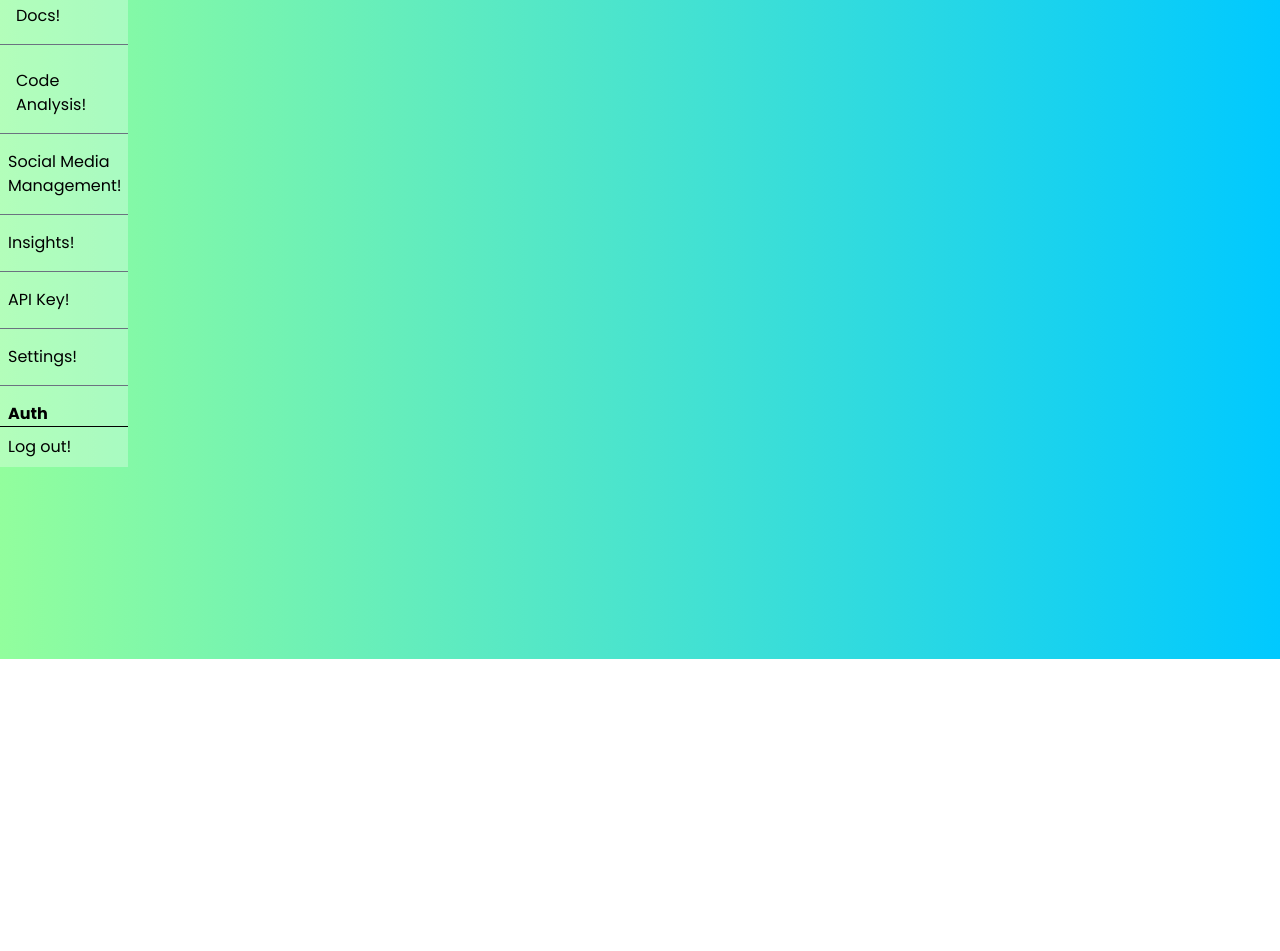
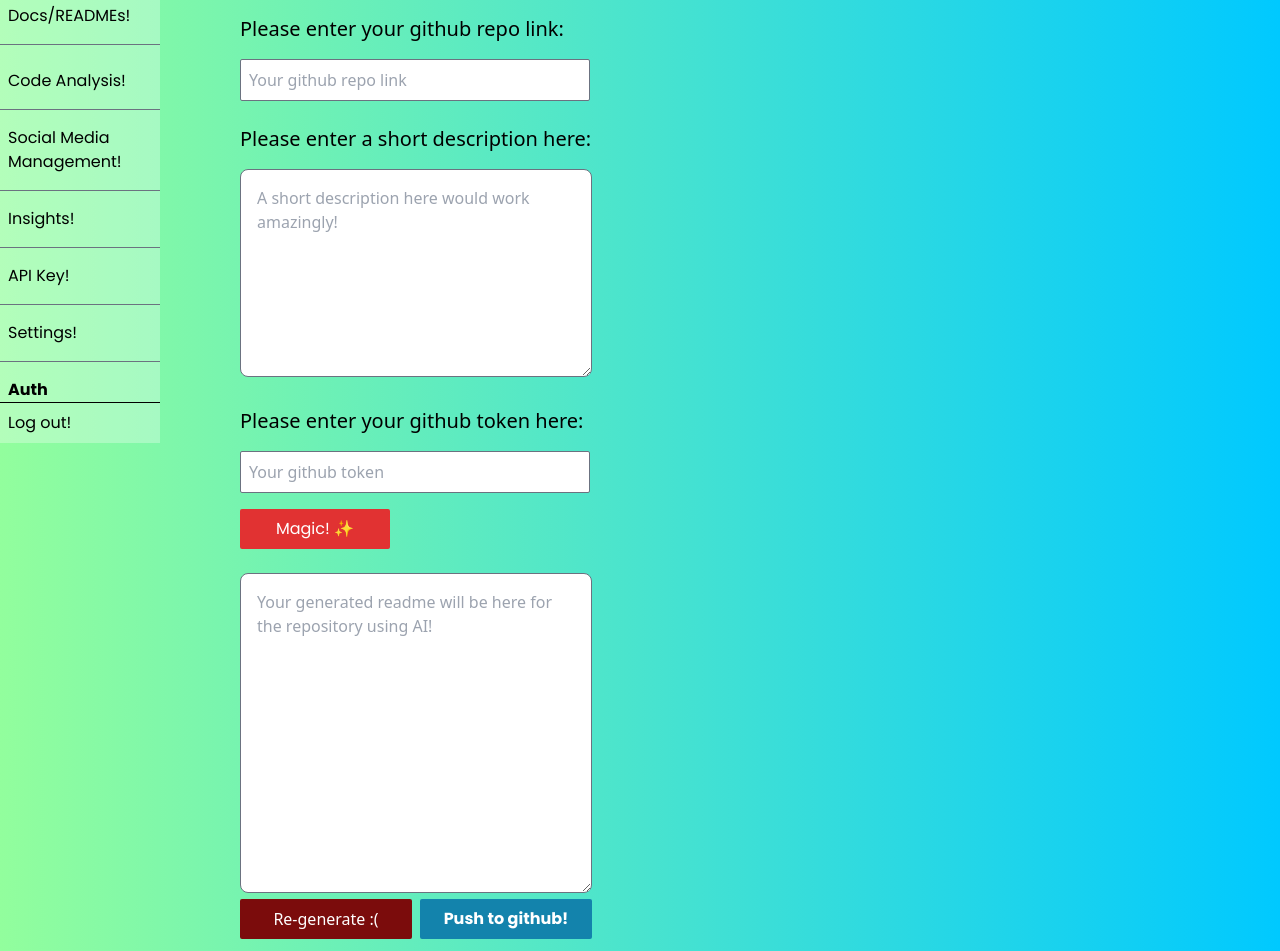
Before and after one commit to 0Armaan025/KodeStyle, a React (Create React App) app: page / in a window 1280 px wide. Shown: the part 141-1092 px from the top of the page. Before the commit the page ends 800 px from the top, so only its background shows below. Built offline with nearby package versions, Linux system fonts and the light colour scheme.

Commit message:
working on ui

```diff
--- a/package.json
+++ b/package.json
@@ -8,6 +8,7 @@
     "@testing-library/react": "^13.4.0",
     "@testing-library/user-event": "^13.5.0",
     "react": "^18.2.0",
+    "react-animated-cursor": "^2.11.2",
     "react-dom": "^18.2.0",
     "react-scripts": "5.0.1",
     "web-vitals": "^2.1.4"
--- a/src/App.js
+++ b/src/App.js
@@ -1,11 +1,26 @@
 import "./index.css";
+import CreateDocsPage from "./pages/create-docs/CreateDocsPage";
 import DashboardPage from "./pages/dashboard/DashboardPage";
 import HomePage from "./pages/home/HomePage";
+import AnimatedCursor from "react-animated-cursor";
 
 function App() {
   return (
     <>
-      <DashboardPage />
+      <AnimatedCursor
+        innerSize={8}
+        outerSize={35}
+        innerScale={1}
+        outerScale={1.7}
+        outerAlpha={0}
+        outerStyle={{
+          border: "3px solid var(--cursor-color)",
+        }}
+        innerStyle={{
+          backgroundColor: "var(--cursor-color)",
+        }}
+      />
+      <CreateDocsPage />
     </>
   );
 }
--- a/src/components/navbar/Navbar.jsx
+++ b/src/components/navbar/Navbar.jsx
@@ -68,7 +68,7 @@ const Navbar = () => {
                 <input
                   type="button"
                   value="Dashboard"
-                  className="block py-[0.8px] px-3 bg-green-600 rounded hover:bg-green-700 transition-all cursor-pointer hover:text-white"
+                  className="block py-[0.8px] px-3 bg-green-600 rounded hover:bg-green-700 transition-all cursor-none hover:text-white"
                 />
               </li>
             </ul>
--- a/src/index.css
+++ b/src/index.css
@@ -8,3 +8,10 @@ background: -webkit-linear-gradient(to right, #92FE9D, #00C9FF);  /* Chrome 10-2
 background: linear-gradient(to right, #92FE9D, #00C9FF); /* W3C, IE 10+/ Edge, Firefox 16+, Chrome 26+, Opera 12+, Safari 7+ */
 
 }
+html {
+    --cursor-color: #333
+  }
+
+  html.dark-mode {
+    --cursor-color: #fff
+  }
--- /dev/null
+++ b/src/pages/create-docs/CreateDocsPage.jsx
@@ -0,0 +1,82 @@
+import React from "react";
+import Navbar from "../../components/navbar/Navbar";
+import DashboardSideBar from "../dashboard/side-bar/DashboardSideBar";
+import Footer from "../../components/footer/Footer";
+
+const CreateDocsPage = () => {
+  return (
+    <>
+      <Navbar />
+      <div className="dashboardPage flex flex-row justify-start items-start ">
+        <DashboardSideBar />
+        <div className="createDocsPage mt-8 ml-16">
+          <h2 style={{ fontFamily: "Poppins" }} className="text-3xl">
+            🔥 Welcome to the Docs/READMEs creation page! ✨
+          </h2>
+          <br />
+          <label className="ml-4 text-xl">
+            Please enter your github repo link:
+          </label>
+          <br />
+          <input
+            type="text"
+            placeholder="Your github repo link"
+            className="ml-4 px-2 py-2 w-[350px] mt-4 outline-none rounded-sm"
+          />
+          <br />
+          <br />
+          <label className="ml-4 text-xl">
+            Please enter a short description here:
+          </label>
+          <br />
+          <textarea
+            placeholder="A short description here would work amazingly!"
+            className="ml-4 p-4 w-[22rem] h-52 mt-4 outline-none rounded-lg"
+          />
+          <br />
+          <br />
+          <label className="ml-4 text-xl">
+            Please enter your github token here:
+          </label>
+          <br />
+          <input
+            type="text"
+            placeholder="Your github token"
+            className="ml-4 px-2 py-2 w-[350px] mt-4 outline-none rounded-sm"
+          />
+          <br />
+          <input
+            type="button"
+            value="Magic! ✨"
+            className="ml-4 mt-4 w-[150px] rounded-sm hover:bg-[#642222] cursor-none bg-[#e13232] text-white px-2 py-2 text-center"
+            style={{ fontFamily: "Poppins" }}
+          />
+          <br />
+          <br />
+          <textarea
+            placeholder="Your generated readme will be here for the repository using AI!"
+            className="ml-4 p-4 w-[22rem] h-80 outline-none rounded-lg"
+          />
+          <br />
+          <div className="buttonsRow ml-4 flex flex-row justify-evenly w-[22rem]">
+            <input
+              type="button"
+              value="Re-generate :("
+              className="py-2 px-2 rounded-sm text-white bg-[rgb(123,12,12)] transition-all hover:bg-[rgb(61,19,19)] w-[100%] mr-2"
+            />
+            <input
+              type="button"
+              value="Push to github!"
+              style={{ fontFamily: "Poppins" }}
+              className="py-2 px-2 rounded-sm text-white font-bold bg-[#1383ac] transition-all hover:bg-[#246c87] w-[100%]"
+            />
+          </div>
+        </div>
+      </div>
+      <br />
+      <Footer />
+    </>
+  );
+};
+
+export default CreateDocsPage;
--- a/src/pages/dashboard/DashboardPage.jsx
+++ b/src/pages/dashboard/DashboardPage.jsx
@@ -1,15 +1,19 @@
 import React from "react";
 import Navbar from "../../components/navbar/Navbar";
 import DashboardSideBar from "./side-bar/DashboardSideBar";
+import Footer from "../../components/footer/Footer";
+import AnimatedCursor from "react-animated-cursor";
 
 const DashboardPage = () => {
   return (
     <>
+
       <Navbar />
       <div className="dashboardPage">
         <DashboardSideBar />
       </div>
       <br />
+      <Footer />
     </>
   );
 };
--- a/src/pages/dashboard/side-bar/DashboardSideBar.jsx
+++ b/src/pages/dashboard/side-bar/DashboardSideBar.jsx
@@ -3,7 +3,7 @@ import React from "react";
 const DashboardSideBar = () => {
   return (
     <div
-      className="dashboardSideBar w-[8rem]  blur-[0.3px] flex flex-col justify-center items-start"
+      className="dashboardSideBar w-[10rem]  blur-[0.3px] flex flex-col justify-center items-start mt-0"
       style={{ background: "RGB(255,255,255,0.3)" }}
     >
       <div className="mainItems flex flex-col jusitfy-center items-start">
@@ -14,14 +14,14 @@ const DashboardSideBar = () => {
         <hr className="border-black border-1 w-[100%]" />
 
         <div
-          className="item py-2 px-4 hover:bg-[#fff] w-[8rem] transition-all cursor-pointer mt-2"
+          className="item py-2 px-2 hover:bg-[#fff] w-[10rem] transition-all cursor-none mt-2 items-start "
           style={{ fontFamily: "Poppins" }}
         >
-          <h3>Create Docs!</h3>
+          <h3>Create Docs/READMEs!</h3>
         </div>
         <hr className="border-gray-500 w-[100%] my-2" />
         <div
-          className="item py-2 px-4 hover:bg-[#fff] w-[8rem] transition-all cursor-pointer mt-2"
+          className="item py-2  px-2 hover:bg-[#fff] w-[10rem] transition-all cursor-none mt-2 items-start justify-start"
           style={{ fontFamily: "Poppins" }}
         >
           <h3>Code Analysis!</h3>
@@ -29,7 +29,7 @@ const DashboardSideBar = () => {
         <hr className="border-gray-500 w-[100%] my-2" />
 
         <div
-          className="item p-2 hover:bg-[#fff] w-[8rem] transition-all cursor-pointer"
+          className="item p-2 hover:bg-[#fff] w-[10rem] transition-all cursor-none"
           style={{ fontFamily: "Poppins" }}
         >
           <h3>Social Media Management!</h3>
@@ -37,7 +37,7 @@ const DashboardSideBar = () => {
         <hr className="border-gray-500 w-[100%] my-2" />
 
         <div
-          className="item p-2 hover:bg-[#fff] w-[8rem] transition-all cursor-pointer"
+          className="item p-2 hover:bg-[#fff] w-[10rem] transition-all cursor-none"
           style={{ fontFamily: "Poppins" }}
         >
           <h3>Insights!</h3>
@@ -45,7 +45,7 @@ const DashboardSideBar = () => {
         <hr className="border-gray-500 w-[100%] my-2" />
 
         <div
-          className="item p-2 hover:bg-[#fff] w-[8rem] transition-all cursor-pointer"
+          className="item p-2 hover:bg-[#fff] w-[10rem] transition-all cursor-none"
           style={{ fontFamily: "Poppins" }}
         >
           <h3>API Key!</h3>
@@ -53,7 +53,7 @@ const DashboardSideBar = () => {
         <hr className="border-gray-500 w-[100%] my-2" />
 
         <div
-          className="item p-2 hover:bg-[#fff] w-[8rem] transition-all cursor-pointer"
+          className="item p-2 hover:bg-[#fff] w-[10rem] transition-all cursor-none"
           style={{ fontFamily: "Poppins" }}
         >
           <h3>Settings!</h3>
@@ -66,7 +66,7 @@ const DashboardSideBar = () => {
 
           <hr className="border-black border-1 w-[100%]" />
           <div
-            className="item p-2 hover:bg-[#8e2525] w-[8rem] hover:text-white transition-all cursor-pointer"
+            className="item p-2 hover:bg-[#8e2525] w-[10rem] hover:text-white transition-all cursor-none"
             style={{ fontFamily: "Poppins" }}
           >
             <h3>Log out!</h3>
--- a/src/pages/home/HomePage.jsx
+++ b/src/pages/home/HomePage.jsx
@@ -1,7 +1,7 @@
 import React from "react";
 import Navbar from "../../components/navbar/Navbar";
 import MiddlePart from "./middle/MiddlePart";
-import Footer from "../../components/navbar/footer/Footer";
+import Footer from "../../components/footer/Footer";
 
 const HomePage = () => {
   return (
--- a/src/pages/home/middle/MiddlePart.jsx
+++ b/src/pages/home/middle/MiddlePart.jsx
@@ -24,7 +24,7 @@ const MiddlePart = () => {
               type="button"
               onClick={loginWithRedirect}
               value="Get Started!"
-              className="py-2 px-4 transition-all mt-4 bg-[#a61919] hover:bg-[#621f1f] text-white rounded hover:cursor-pointer"
+              className="py-2 px-4 transition-all mt-4 bg-[#a61919] hover:bg-[#621f1f] text-white rounded hover:cursor-none"
               style={{ fontFamily: "Poppins" }}
             />
           </div>
@@ -73,7 +73,7 @@ const MiddlePart = () => {
             type="button"
             style={{ fontFamily: "Poppins" }}
             value="Try the API!"
-            className="px-4 py-2 bg-[#221b89] text-white hover:bg-[#1c194b] cursor-pointer rounded transition-all"
+            className="px-4 py-2 bg-[#221b89] text-white hover:bg-[#1c194b] cursor-none rounded transition-all"
           />
           <br />
           <br />
```
Also changed, not shown: src/components/footer/Footer.jsx (renamed from src/components/navbar/footer/Footer.jsx), 1 other file (tests, documents, lock files or other folders).
